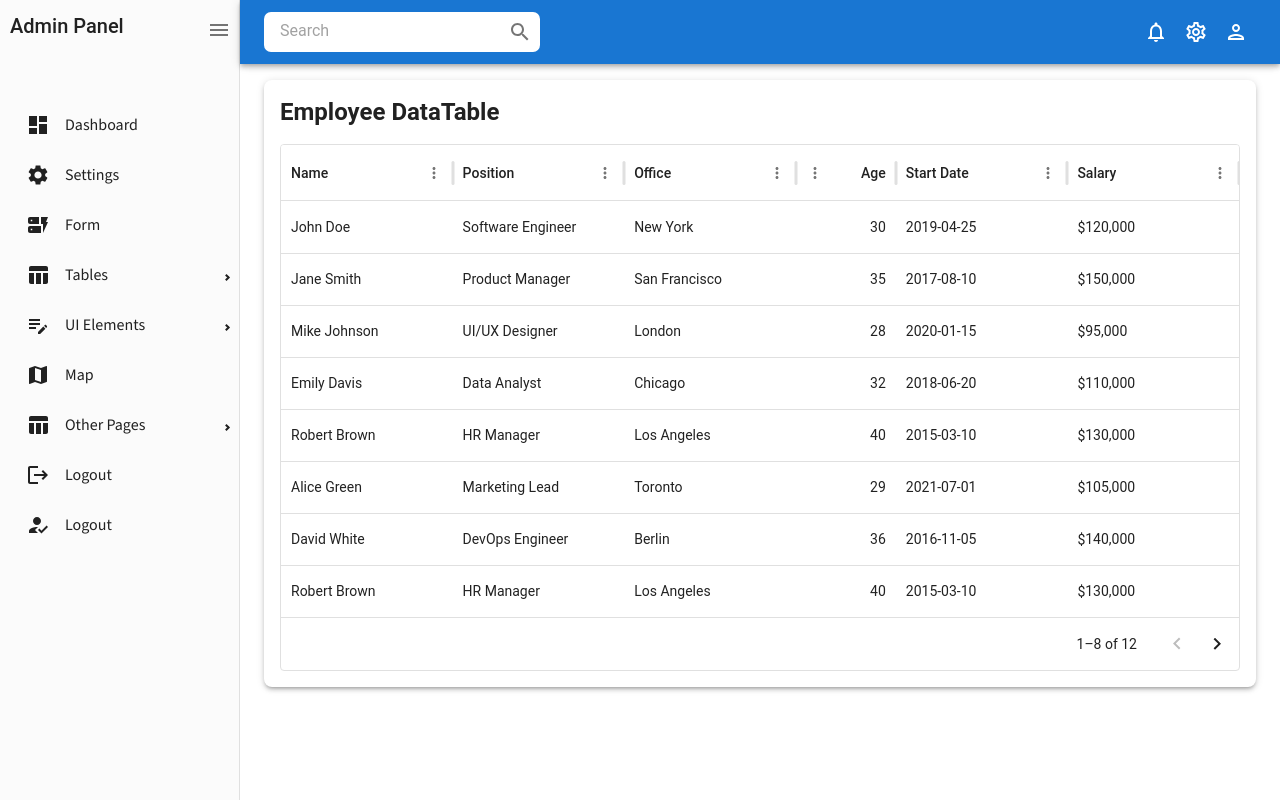
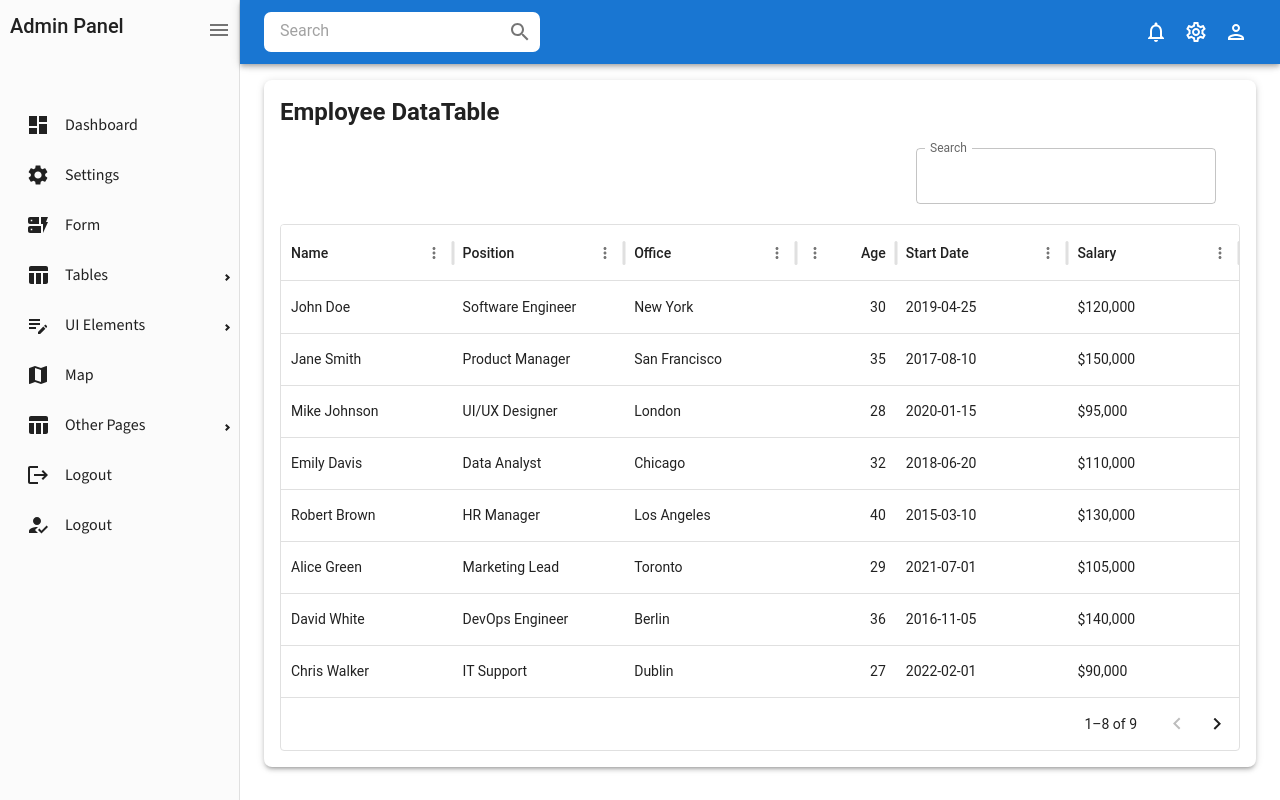
Before and after one commit to SaurabhNegis/Admin_panel, a React (Vite) app: page /dataTable in a window 1280 px wide. Built offline with nearby package versions, Linux system fonts and the light colour scheme; a web font is replaced by a local one.

Commit message:
added search bar to datatable

```diff
--- a/src/pages/Tables/DataTable.jsx
+++ b/src/pages/Tables/DataTable.jsx
@@ -1,7 +1,8 @@
-import React from "react";
-import { Box, Typography } from "@mui/material";
+import React, { useState } from "react";
+import { Box, Typography, TextField, Toolbar, InputAdornment } from "@mui/material";
 import { DataGrid } from "@mui/x-data-grid";
 
+// Columns definition for the DataGrid
 const columns = [
   { field: "name", headerName: "Name", flex: 1, minWidth: 150 },
   { field: "position", headerName: "Position", flex: 1, minWidth: 150 },
@@ -11,6 +12,7 @@ const columns = [
   { field: "salary", headerName: "Salary", flex: 1, minWidth: 150 },
 ];
 
+// Sample data rows for the DataGrid
 const rows = [
   { id: 1, name: "John Doe", position: "Software Engineer", office: "New York", age: 30, startDate: "2019-04-25", salary: "$120,000" },
   { id: 2, name: "Jane Smith", position: "Product Manager", office: "San Francisco", age: 35, startDate: "2017-08-10", salary: "$150,000" },
@@ -19,27 +21,57 @@ const rows = [
   { id: 5, name: "Robert Brown", position: "HR Manager", office: "Los Angeles", age: 40, startDate: "2015-03-10", salary: "$130,000" },
   { id: 6, name: "Alice Green", position: "Marketing Lead", office: "Toronto", age: 29, startDate: "2021-07-01", salary: "$105,000" },
   { id: 7, name: "David White", position: "DevOps Engineer", office: "Berlin", age: 36, startDate: "2016-11-05", salary: "$140,000" },
-  { id: 8, name: "Robert Brown", position: "HR Manager", office: "Los Angeles", age: 40, startDate: "2015-03-10", salary: "$130,000" },
-  { id: 9, name: "Alice Green", position: "Marketing Lead", office: "Toronto", age: 29, startDate: "2021-07-01", salary: "$105,000" },
-  { id: 10, name: "David White", position: "DevOps Engineer", office: "Berlin", age: 36, startDate: "2016-11-05", salary: "$140,000" },
-  { id: 11, name: "Chris Walker", position: "IT Support", office: "Dublin", age: 27, startDate: "2022-02-01", salary: "$90,000" },
-  { id: 12, name: "Laura Adams", position: "Finance Manager", office: "Madrid", age: 45, startDate: "2010-11-30", salary: "$160,000" },
-
+  { id: 8, name: "Chris Walker", position: "IT Support", office: "Dublin", age: 27, startDate: "2022-02-01", salary: "$90,000" },
+  { id: 9, name: "Laura Adams", position: "Finance Manager", office: "Madrid", age: 45, startDate: "2010-11-30", salary: "$160,000" },
 ];
 
 const DataTable = () => {
+  const [searchText, setSearchText] = useState('');
+
+  const handleSearch = (event) => {
+    setSearchText(event.target.value);
+  };
+
+  // Filter rows based on search text
+  const filteredRows = rows.filter((row) =>
+    Object.values(row).some((value) =>
+      value.toString().toLowerCase().includes(searchText.toLowerCase())
+    )
+  );
+
   return (
     <Box sx={{ height: "auto", width: "100%", boxShadow: 3, borderRadius: 2, bgcolor: "white", p: 2 }}>
       <Typography variant="h5" sx={{ mb: 2, fontWeight: "bold" }}>
         Employee DataTable
       </Typography>
+
+      {/* Search Bar */}
+      <Toolbar sx={{ display: "flex", justifyContent: "flex-end" }}>
+        <TextField
+          variant="outlined"
+          label="Search"
+          value={searchText}
+          onChange={handleSearch}
+          fullWidth
+          sx={{ maxWidth: 300,
+           }}
+          InputProps={{
+            startAdornment: (
+              <InputAdornment position="start"></InputAdornment>
+            ),
+          }}
+        />
+      </Toolbar>
+
+      {/* DataGrid */}
       <DataGrid
-        rows={rows}
+        rows={filteredRows}
         columns={columns}
-        pageSizeOptions={[5, 10, 15]}
+        pageSize={8}
+        rowsPerPageOptions={[5, 10, 15]}
         initialState={{ pagination: { paginationModel: { pageSize: 8 } } }}
         disableRowSelectionOnClick
-        sx={{ fontSize: 14 }}
+        sx={{ fontSize: 14, marginTop: 2 }}
       />
     </Box>
   );
```
